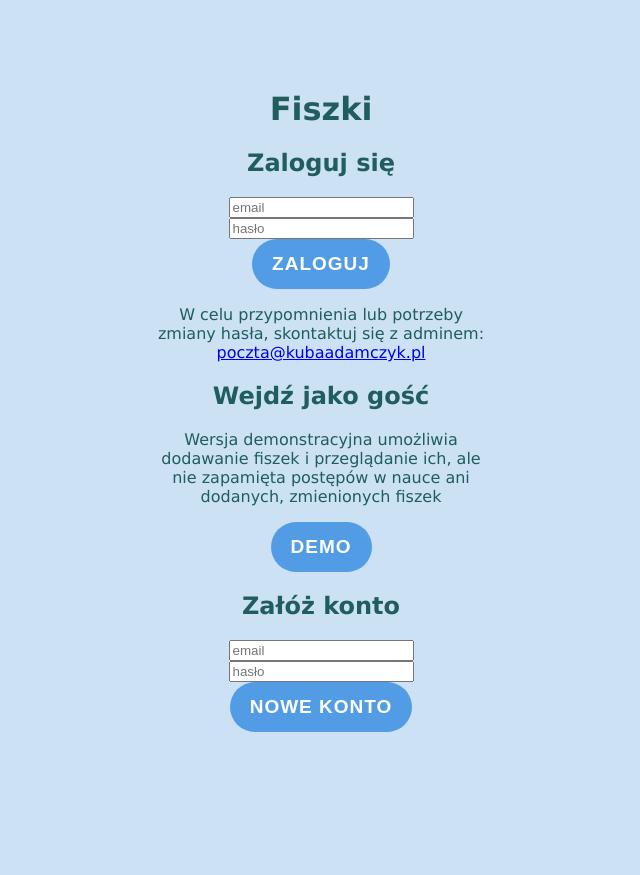
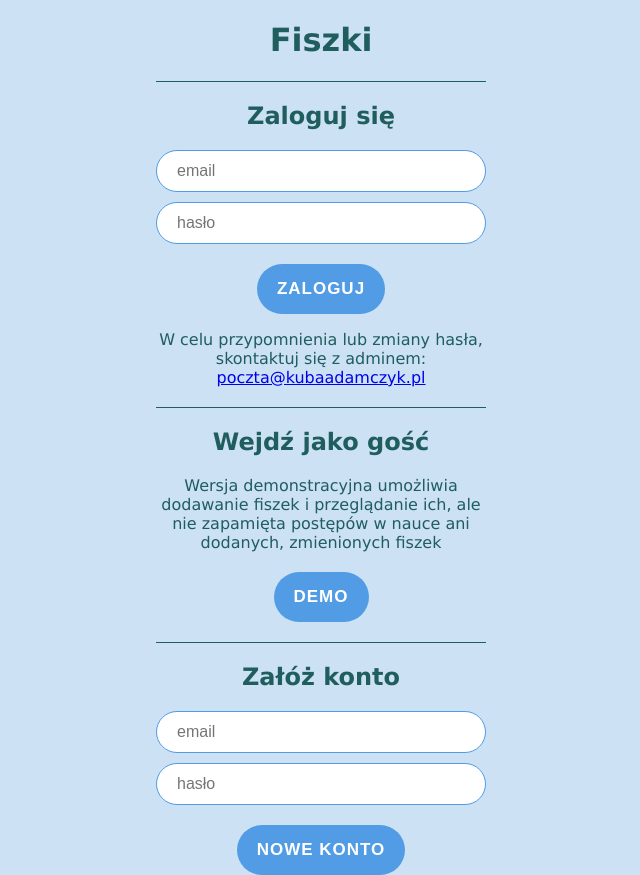
Before and after one commit to kubaadamczyklogin/FiszkiMiszki, a React (Create React App) app: page / in a window 1280 px wide. Shown: the whole page, without its empty margins (319-959 px from the left). Before the commit the page ends 800 px from the top, so only its background shows below. Built offline with nearby package versions, Linux system fonts and the light colour scheme; no server answers; the database is empty.

Commit message:
poprawki wizualne

```diff
--- a/src/components/Login.js
+++ b/src/components/Login.js
@@ -34,16 +34,12 @@ export default function Login(props) {
         <h1>Fiszki</h1>
         <h2>Zaloguj się</h2>
         <input type="text" placeholder="email" ref={loginEmail} />
-        <br />
         <input type="password" placeholder="hasło" ref={loginPassword} />
-        <br />
         <button className="blue" onClick={logIn}>
           Zaloguj
         </button>
-
         <p>
-          W celu przypomnienia lub potrzeby zmiany hasła, skontaktuj się z
-          adminem:{" "}
+          W celu przypomnienia lub zmiany hasła, skontaktuj się z adminem:{" "}
           <a href="mailto:poczta@kubaadamczyk.pl">poczta@kubaadamczyk.pl</a>
         </p>
 
@@ -58,9 +54,7 @@ export default function Login(props) {
 
         <h2>Załóż konto</h2>
         <input type="text" placeholder="email" ref={registerEmail} />
-        <br />
         <input type="password" placeholder="hasło" ref={registerPassword} />
-        <br />
         <button className="blue" onClick={newAcount}>
           Nowe konto
         </button>
--- a/src/css/app.css
+++ b/src/css/app.css
@@ -14,7 +14,7 @@ body {
   height: 100vh;
 }
 .page {
-  height: 100%;
+  min-height: 100%;
   padding: 60px 0 0;
   display: flex;
   box-sizing: border-box;
--- a/src/css/cardList.css
+++ b/src/css/cardList.css
@@ -1,5 +1,6 @@
 .cardList {
   justify-content: space-between;
+  height: 100%;
 }
 .cardList .scrolling {
   height: 100%;
--- a/src/css/lerning.css
+++ b/src/css/lerning.css
@@ -1,5 +1,6 @@
 .lerning {
   justify-content: space-between;
+  height: 100%;
 }
 .lerning .card-container {
   display: flex;
@@ -31,29 +32,31 @@
   gap: 20px;
 }
 .lerning .bottom-buttons .cont button {
-  flex-grow: 1;
-  width: 50%;
+  display: inline-block;
   line-height: 50px;
   border-radius: 25px;
   border: none;
-  padding: 0;
+  padding: 0 20px;
   font-weight: bold;
   text-transform: uppercase;
   cursor: pointer;
   letter-spacing: 1px;
+  font-size: 17px;
+  white-space: nowrap;
 }
 .lerning .bottom-buttons .cont button.blue {
   background: #519ce4;
   color: #ffffff;
-  font-size: 19px;
 }
 .lerning .bottom-buttons .cont button.green {
   background: #9ce451;
   color: #1f5d5e;
-  font-size: 17px;
 }
 .lerning .bottom-buttons .cont button.red {
   background: #ffffff;
   color: #f00000;
-  font-size: 17px;
 }
+.lerning .bottom-buttons .cont button {
+  flex-grow: 1;
+  width: 50%;
+}
--- a/src/css/login.css
+++ b/src/css/login.css
@@ -14,19 +14,40 @@
   text-transform: uppercase;
   cursor: pointer;
   letter-spacing: 1px;
+  font-size: 17px;
+  white-space: nowrap;
 }
 .login button.blue {
   background: #519ce4;
   color: #ffffff;
-  font-size: 19px;
 }
 .login button.green {
   background: #9ce451;
   color: #1f5d5e;
-  font-size: 17px;
 }
 .login button.red {
   background: #ffffff;
   color: #f00000;
-  font-size: 17px;
 }
+.login button {
+  margin-top: 10px;
+}
+.login h2 {
+  margin-top: 20px;
+  border-top: 1px solid #1f5d5e;
+  padding-top: 20px;
+}
+.login p {
+  margin-bottom: 10px;
+}
+.login input {
+  display: block;
+  width: 100%;
+  box-sizing: border-box;
+  margin-bottom: 10px;
+  padding: 10px 20px;
+  border: 1px solid #519ce4;
+  border-radius: 25px;
+  line-height: 20px;
+  font-size: 16px;
+}
--- a/src/less/app.less
+++ b/src/less/app.less
@@ -19,7 +19,7 @@ body {
 }
 
 .page {
-  height: 100%;
+  min-height: 100%;
   padding: 60px 0 0;
   display: flex;
   box-sizing: border-box;
--- a/src/less/cardList.less
+++ b/src/less/cardList.less
@@ -2,6 +2,7 @@
 
 .cardList {
   justify-content: space-between;
+  height: 100%;
 
   .scrolling {
     height: 100%;
--- a/src/less/lerning.less
+++ b/src/less/lerning.less
@@ -2,6 +2,7 @@
 
 .lerning {
   justify-content: space-between;
+  height: 100%;
 
   .card-container {
     display: flex;
--- a/src/less/login.less
+++ b/src/less/login.less
@@ -7,4 +7,30 @@
   text-align: center;
 
   .button();
+
+  button {
+    margin-top: 10px;
+  }
+
+  h2 {
+    margin-top: 20px;
+    border-top: 1px solid @darkGreen;
+    padding-top: 20px;
+  }
+
+  p {
+    margin-bottom: 10px;
+  }
+
+  input {
+    display: block;
+    width: 100%;
+    box-sizing: border-box;
+    margin-bottom: 10px;
+    padding: 10px 20px;
+    border: 1px solid @blue;
+    border-radius: 25px;
+    line-height: 20px;
+    font-size: 16px;
+  }
 }
```
